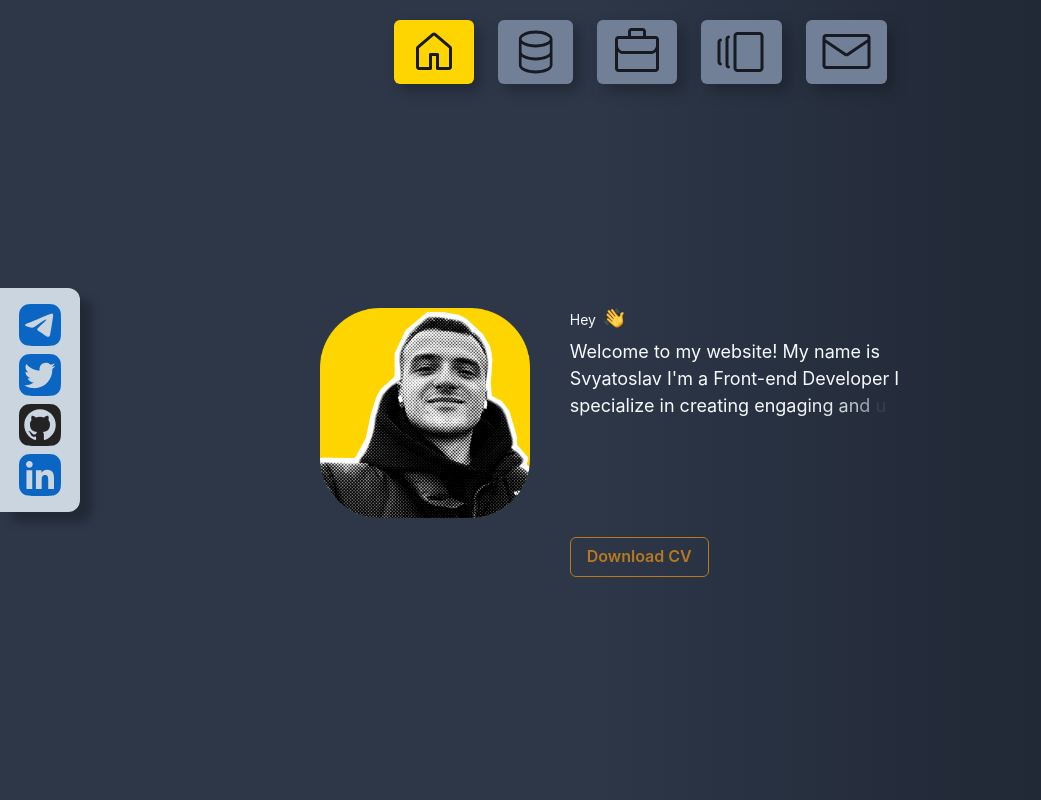
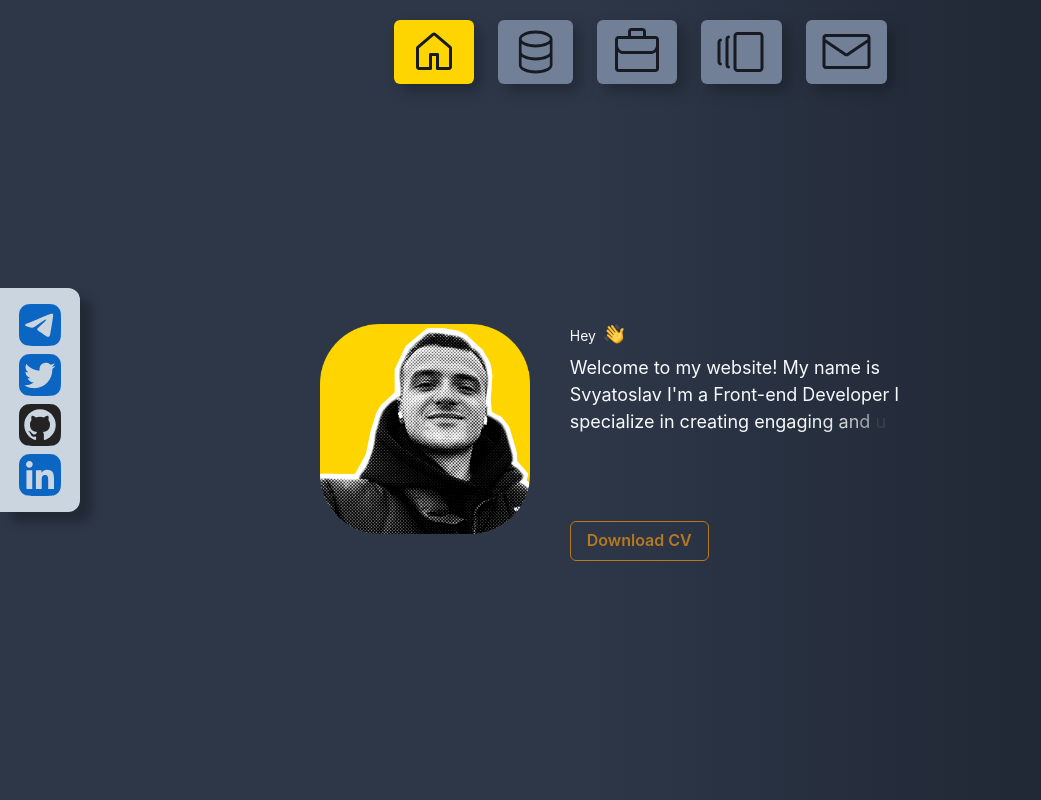
Before and after one commit to kitaiv/portfolio, a React (Create React App) app: page / in a window 1280 px wide. Shown: the whole page, without its empty margins (0-1041 px from the left). Built offline with nearby package versions, Linux system fonts and the light colour scheme; no server answers.

Commit message:
style: button margin decreased

```diff
--- a/src/components/Home/HomeComponent.tsx
+++ b/src/components/Home/HomeComponent.tsx
@@ -133,7 +133,7 @@ const HomeComponent = ({ isAnimated }: PropsType) => {
                     })}
                 </Text>
                 <Link to={{ pathname: cv }} target="_blank" color="white">
-                    <Button colorScheme='yellow' variant='outline' mt="4rem" float={breakpoint === 'base' && 'sm' ? 'right' : 'left'}>
+                    <Button colorScheme='yellow' variant='outline' mt="2rem" float={breakpoint === 'base' && 'sm' ? 'right' : 'left'}>
                         Download CV
                     </Button>
                 </Link>
```
